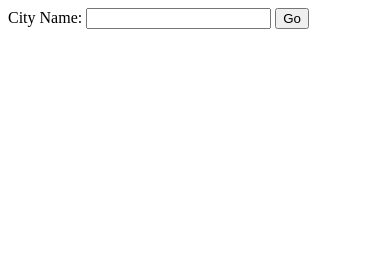
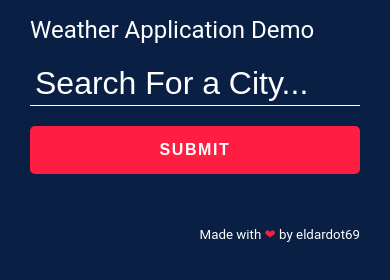
Before and after one commit to eldar-69/WeatherProject-API, a website: page index.html in a window 390 px wide. Drawn offline with Linux system fonts and the light colour scheme.

Commit message:
Update index.html

```diff
--- a/index.html
+++ b/index.html
@@ -1,16 +1,231 @@
 <!DOCTYPE html>
 <html lang="en">
+
 <head>
     <meta charset="UTF-8">
     <meta http-equiv="X-UA-Compatible" content="IE=edge">
     <meta name="viewport" content="width=device-width, initial-scale=1.0">
     <title>Weather App</title>
+    <style>
+        /* RESET STYLES
+–––––––––––––––––––––––––––––––––––––––––––––––––– */
+        :root {
+            --bg_main: #0a1f44;
+            --text_light: #fff;
+            --text_med: #53627c;
+            --text_dark: #1e2432;
+            --red: #ff1e42;
+            --darkred: #c3112d;
+            --orange: #ff8c00;
+        }
+
+        * {
+            margin: 0;
+            padding: 0;
+            box-sizing: border-box;
+            font-weight: normal;
+        }
+
+        a {
+            color: inherit;
+            text-decoration: none;
+        }
+
+        button {
+            cursor: pointer;
+        }
+
+        input {
+            -webkit-appearance: none;
+        }
+
+        button,
+        input {
+            border: none;
+            background: none;
+            outline: none;
+            color: inherit;
+        }
+
+        img {
+            display: block;
+            max-width: 100%;
+            height: auto;
+        }
+
+        ul {
+            list-style: none;
+        }
+
+        h1{
+            margin-bottom: 20px;
+        }
+
+        body {
+            font: 1rem/1.3 "Roboto", sans-serif;
+            background: var(--bg_main);
+            color: var(--text_dark);
+            padding: 70px;
+        }
+
+        .container {
+            width: 100%;
+            max-width: 1200px;
+            margin: 0 auto;
+            padding: 0 15px;
+        }
+
+
+        /* SECTION #1
+–––––––––––––––––––––––––––––––––––––––––––––––––– */
+        .top-banner {
+            color: var(--text_light);
+        }
+
+        .heading {
+            font-weight: bold;
+            font-size: 4rem;
+            letter-spacing: 0.02em;
+            padding: 0 0 30px 0;
+        }
+
+        .top-banner form {
+            position: relative;
+            display: flex;
+            align-items: center;
+        }
+
+        .top-banner form input {
+            font-size: 2rem;
+            height: 40px;
+            padding: 5px 5px 10px;
+            border-bottom: 1px solid;
+        }
+
+        .top-banner form input::placeholder {
+            color: currentColor;
+        }
+
+        .top-banner form button {
+            font-size: 1rem;
+            font-weight: bold;
+            letter-spacing: 0.1em;
+            padding: 15px 20px;
+            margin-left: 15px;
+            border-radius: 5px;
+            background: var(--red);
+            transition: background 0.3s ease-in-out;
+        }
+
+        .top-banner form button:hover {
+            background: var(--darkred);
+        }
+
+        .top-banner form .msg {
+            position: absolute;
+            bottom: -40px;
+            left: 0;
+            max-width: 450px;
+            min-height: 40px;
+        }
+
+
+        /* FOOTER
+–––––––––––––––––––––––––––––––––––––––––––––––––– */
+        .page-footer {
+            text-align: right;
+            font-size: 1rem;
+            color: var(--text_light);
+            margin-top: 40px;
+        }
+
+        .page-footer span {
+            color: var(--red);
+        }
+
+
+        /* MQ
+–––––––––––––––––––––––––––––––––––––––––––––––––– */
+        @media screen and (max-width: 1000px) {
+            body {
+                padding: 30px;
+            }
+
+            .ajax-section .cities {
+                grid-template-columns: repeat(3, 1fr);
+            }
+        }
+
+        @media screen and (max-width: 700px) {
+
+            .heading,
+            .ajax-section .city-temp {
+                font-size: 3rem;
+            }
+
+            .ajax-section {
+                margin-top: 20px;
+            }
+
+            .top-banner form {
+                flex-direction: column;
+                align-items: flex-start;
+            }
+
+            .top-banner form input,
+            .top-banner form button {
+                width: 100%;
+            }
+
+            .top-banner form button {
+                margin: 20px 0 0 0;
+            }
+
+            .top-banner form .msg {
+                position: static;
+                max-width: none;
+                min-height: 0;
+                margin-top: 10px;
+            }
+
+            .ajax-section .cities {
+                grid-template-columns: repeat(2, 1fr);
+            }
+        }
+
+        @media screen and (max-width: 500px) {
+            body {
+                padding: 15px;
+            }
+
+            .ajax-section .cities {
+                grid-template-columns: repeat(1, 1fr);
+            }
+        }
+
+    </style>
+
 </head>
+
 <body>
-    <form action="/" method="post">
-        <label for="cityInput">City Name:</label>
-        <input id="cityInput" type="text" name="cityName">
-        <button type="submit">Go</button>
-    </form>
+
+    <section class="top-banner">
+        <div class="container">
+            <h1>Weather Application Demo</h1>
+            <form action="/" method="post">
+                <input id="cityInput" type="text" name="cityName" placeholder="Search For a City..." autofocus>
+                <button type="submit">SUBMIT</button>
+                <span class="msg"></span>
+            </form>
+        </div>
+    </section>
+
+    <footer class="page-footer">
+        <div class="container">
+            <small>Made with <span>❤</span> by <a href="#" target="_blank">eldardot69</a>
+            </small>
+        </div>
+    </footer>
 </body>
+
 </html>
```
